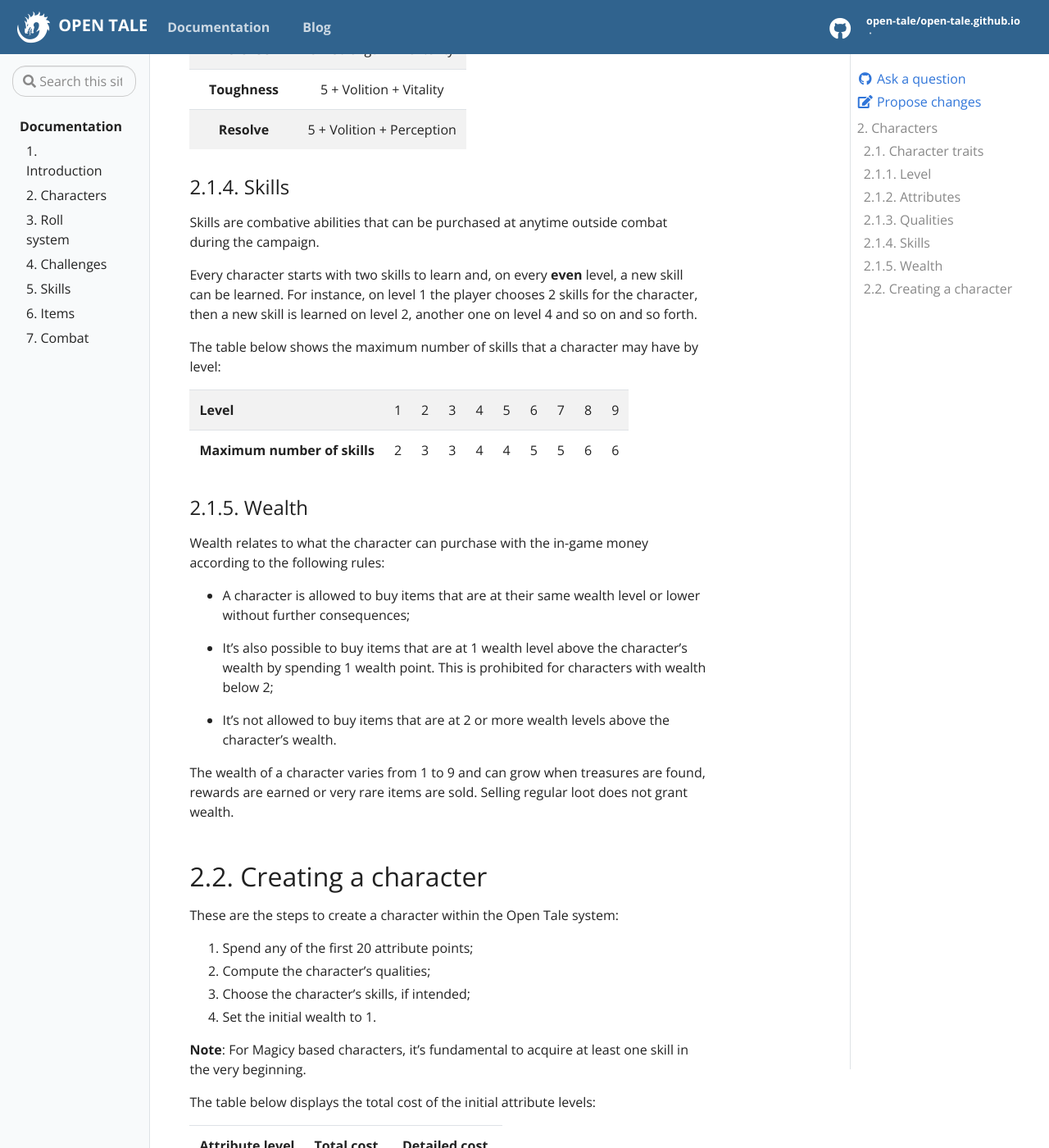
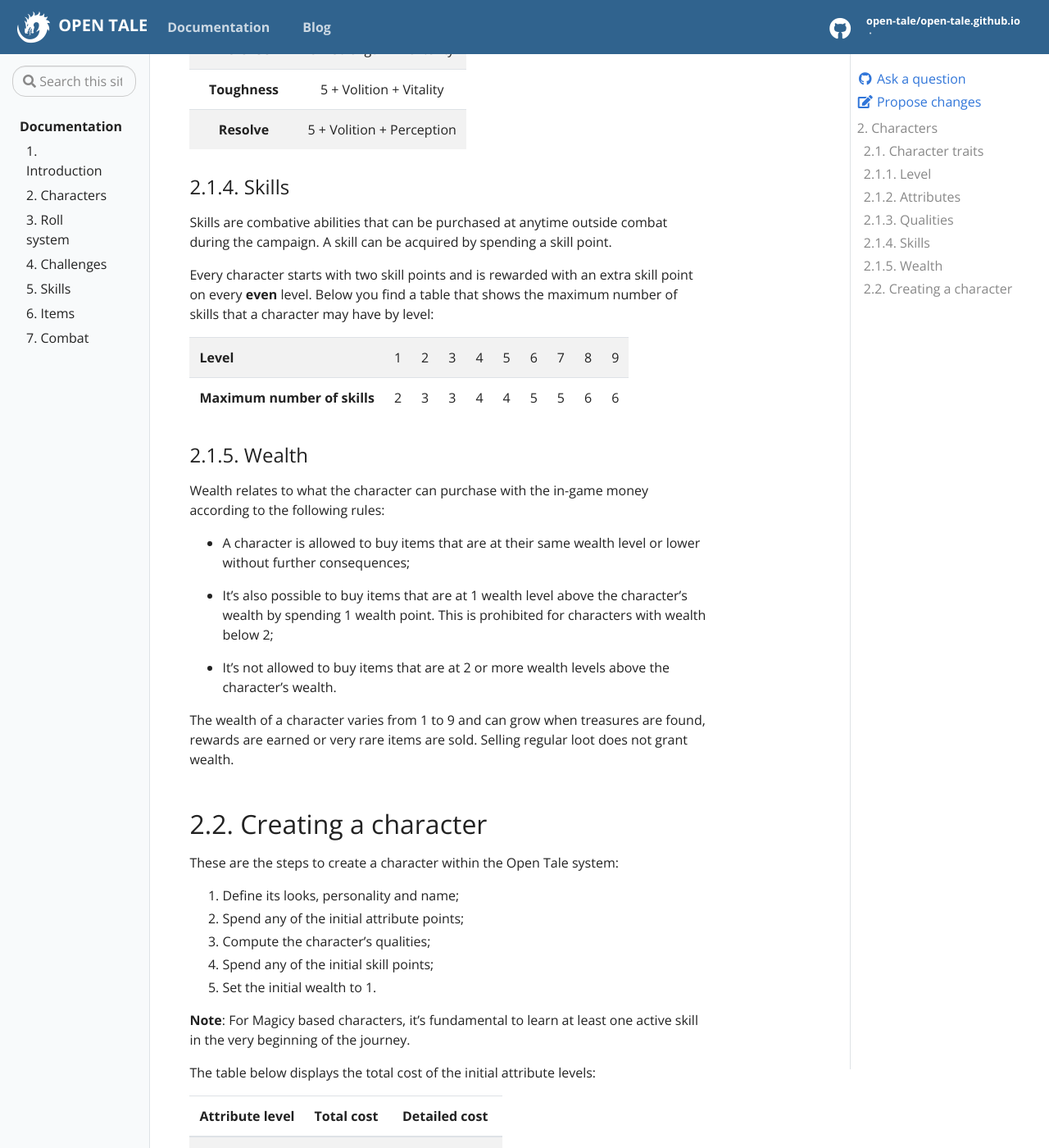
Before and after one commit to open-tale/open-tale.github.io, a Jekyll site: the page built from _docs/02-characters.md, in a window 1280 px wide and 1400 px high, scrolled down 2371 px. Shown: the whole window at 82% size. Built offline with Jekyll 4.4.1, drawn with Linux system fonts in a browser that asks for light colours; some of the changed text lies outside the part shown.

```diff
--- a/_docs/02-characters.md
+++ b/_docs/02-characters.md
@@ -96,15 +96,11 @@ See below the formulas to define the base value of each quality:
 ### 2.1.4. Skills
 
 Skills are combative abilities that can be purchased at anytime outside combat
-during the campaign.
+during the campaign. A skill can be acquired by spending a skill point.
 
-Every character starts with two skills to learn and, on every **even** level, a
-new skill can be learned. For instance, on level 1 the player chooses 2 skills
-for the character, then a new skill is learned on level 2, another one on level
-4 and so on and so forth.
-
-The table below shows the maximum number of skills that a character may have by
-level:
+Every character starts with two skill points and is rewarded with an extra skill
+point on every **even** level. Below you find a table that shows the maximum
+number of skills that a character may have by level:
 
 | **Level** | 1 | 2 | 3 | 4 | 5 | 6 | 7 | 8 | 9
 | **Maximum number of skills** | 2 | 3 | 3 | 4 | 4 | 5 | 5 | 6 | 6
@@ -132,13 +128,14 @@ not grant wealth.
 
 These are the steps to create a character within the Open Tale system:
 
-1. Spend any of the first 20 attribute points;
-2. Compute the character's qualities;
-3. Choose the character's skills, if intended;
-4. Set the initial wealth to 1.
+1. Define its looks, personality and name;
+2. Spend any of the initial attribute points;
+3. Compute the character's qualities;
+4. Spend any of the initial skill points;
+5. Set the initial wealth to 1.
 
-**Note**: For Magicy based characters, it's fundamental to acquire at least one
-skill in the very beginning.
+**Note**: For Magicy based characters, it's fundamental to learn at least one
+active skill in the very beginning of the journey.
 
 The table below displays the total cost of the initial attribute levels:
 
```
Also changed, not shown: other parts of _docs/02-characters.md (+3 -3 lines), _docs/01-introduction.md (+7 -5 lines), _docs/04-challenges.md (+6 -6 lines), _docs/05-skills.md (+21 -11 lines).
